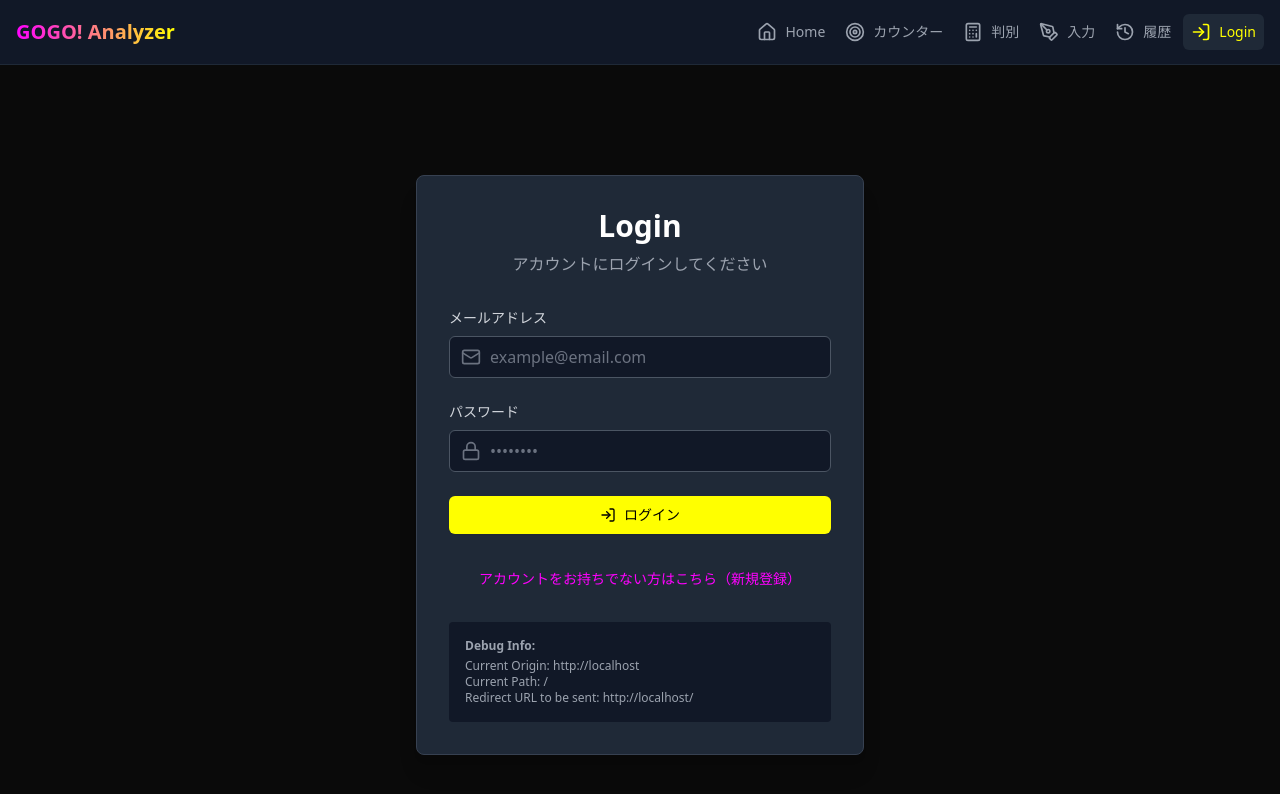
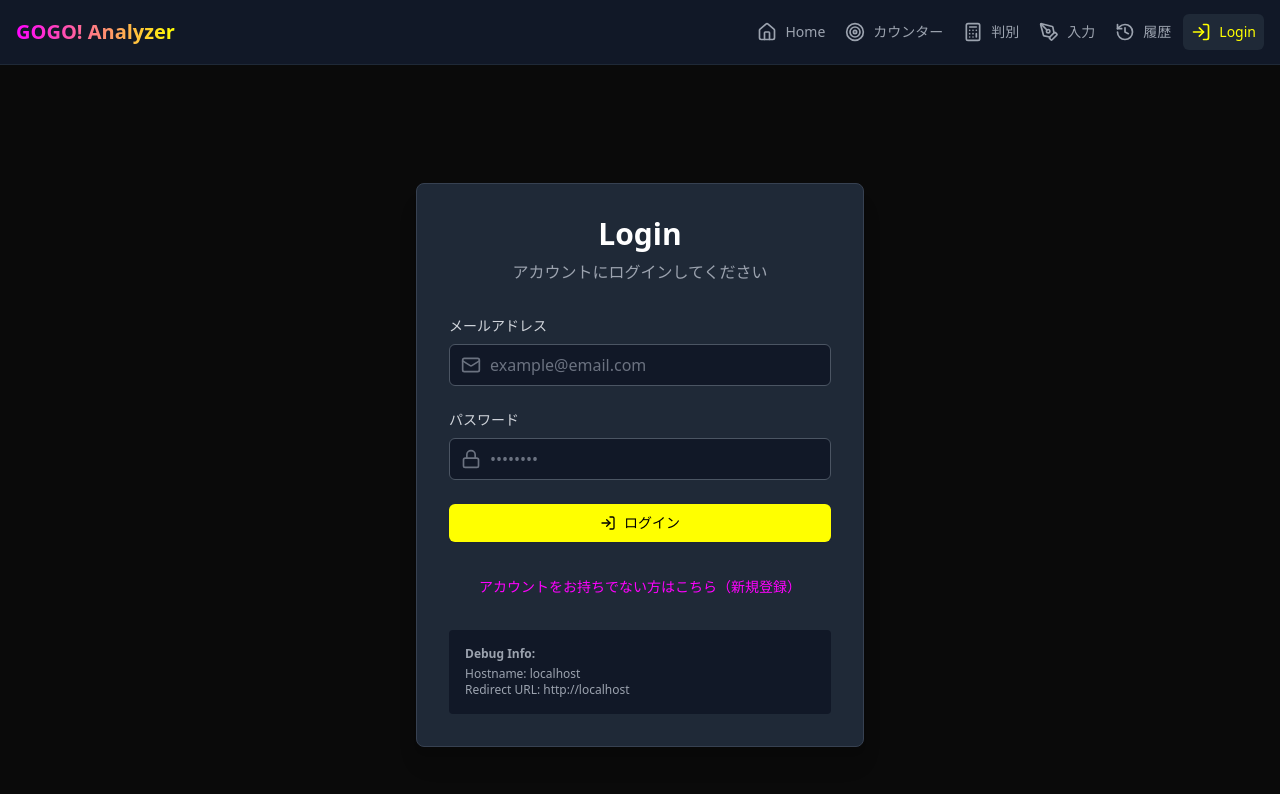
Before and after one commit to yama0039/juggler, a React (Vite) app: page /#/login in a window 1280 px wide. Shown: the top 794 px of the page. Built offline with nearby package versions, Linux system fonts and the light colour scheme.

Commit message:
fix: hardcode production redirect url

```diff
--- a/src/pages/LoginPage.tsx
+++ b/src/pages/LoginPage.tsx
@@ -31,9 +31,9 @@ const LoginPage = () => {
                     email,
                     password,
                     options: {
-                        // 現在のURL（オリジン + パス）をリダイレクト先として設定
-                        // これにより、サブディレクトリ（/juggler/）にデプロイされている場合でも正しくリダイレクトされる
-                        emailRedirectTo: `${window.location.origin}${window.location.pathname}`,
+                        emailRedirectTo: window.location.hostname === 'yama0039.github.io'
+                            ? 'https://yama0039.github.io/juggler/'
+                            : window.location.origin,
                     },
                 });
                 if (error) throw error;
@@ -147,9 +147,12 @@ const LoginPage = () => {
                 {/* Debug Info */}
                 <div className="mt-4 p-4 bg-gray-900 rounded text-xs text-gray-400 break-all">
                     <p className="font-bold mb-1">Debug Info:</p>
-                    <p>Current Origin: {window.location.origin}</p>
-                    <p>Current Path: {window.location.pathname}</p>
-                    <p>Redirect URL to be sent: {`${window.location.origin}${window.location.pathname}`}</p>
+                    <p>Hostname: {window.location.hostname}</p>
+                    <p>Redirect URL: {
+                        window.location.hostname === 'yama0039.github.io'
+                            ? 'https://yama0039.github.io/juggler/'
+                            : window.location.origin
+                    }</p>
                 </div>
             </div>
         </div>
```
